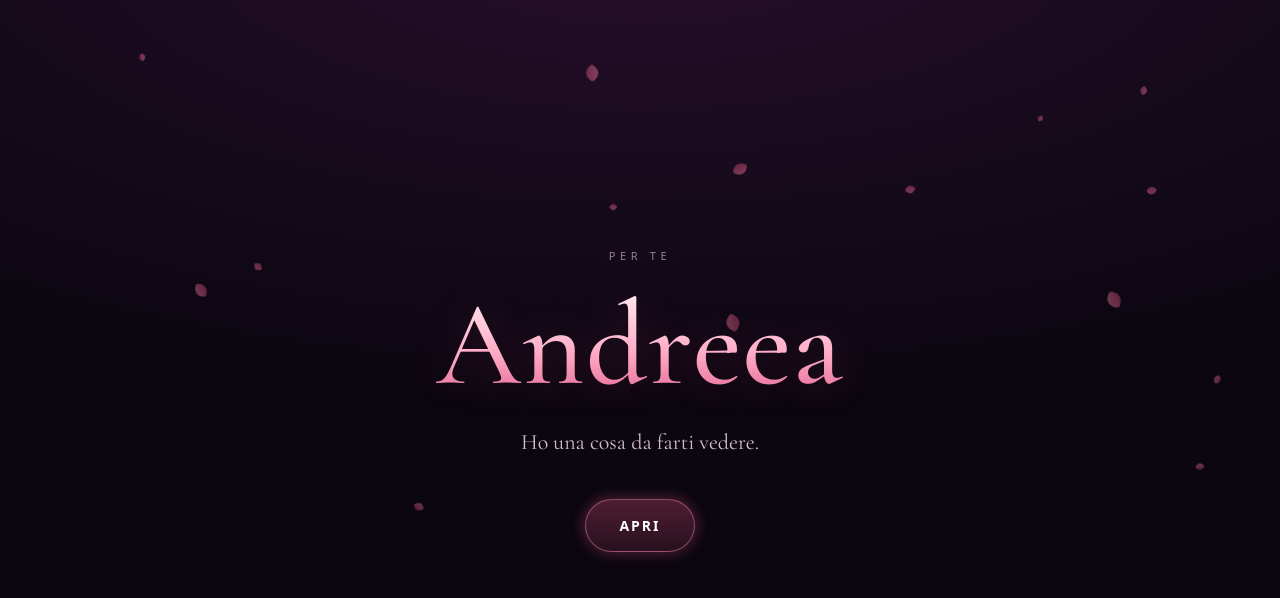
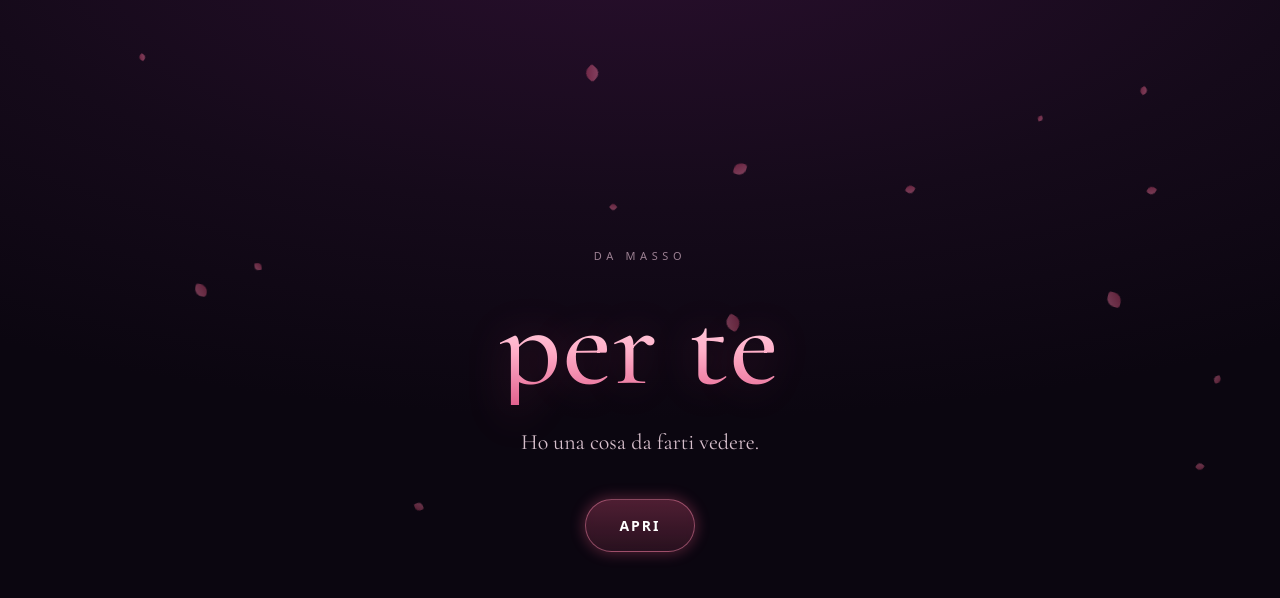
Before and after one commit to lormass/Rose-rosse-per-te, a plain HTML site: page index.html in a window 1280 px wide. Drawn offline with nearby package versions, Linux system fonts and the light colour scheme.

Commit message:
Update and rename MAZZO ROSE HTML.html to index.html

```diff
--- a/MAZZO ROSE HTML.html
+++ b/index.html
@@ -3,7 +3,7 @@
 <head>
 <meta charset="utf-8">
 <meta name="viewport" content="width=device-width, initial-scale=1, maximum-scale=1, viewport-fit=cover">
-<title>Per Andreea</title>
+<title>By lormass</title>
 <meta name="theme-color" content="#0b0610">
 <meta name="description" content="Un mazzo di rose, scritto riga per riga.">
 <style>
@@ -192,12 +192,12 @@
    ===============  QUI PUOI CAMBIARE TUTTE LE PAROLE  ===================
    ======================================================================= */
 const CONFIG = {
-  nome:     "Andreea",
-  eyebrow:  "per te",
+  nome:     "per te",
+  eyebrow:  "da masso",
   sub:      "Ho una cosa da farti vedere.",
   bottone:  "Apri",
 
-  topline:  "Per Andreea",
+  topline:  "Da masso",
 
   // una riga per ogni frase (puoi aggiungerne o toglierne quante vuoi)
   messaggio: [
```
